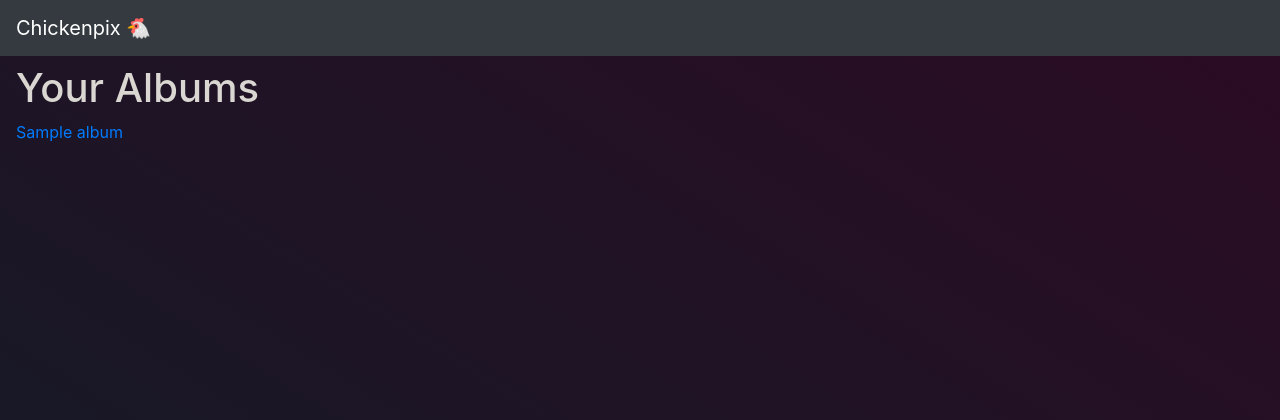
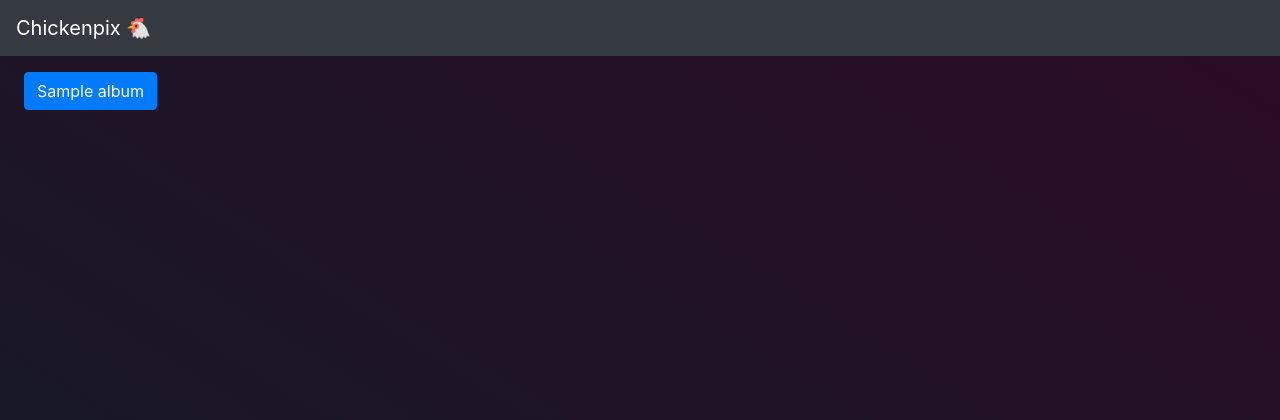
Before and after one commit to fernandogmo/chickenpix, a Django app: template templates/albums.html in a window 1280 px wide. Shown: the top 420 px of the page. Run offline with Django 3.2, Linux system fonts and the light colour scheme; the template is opened without the code that fills it: most values are stand-ins (such as "Sample title", 1, 10 or a date in 2020); some libraries are stand-ins or nearby versions.

Commit message:
Made album link pretty buttons

```diff
--- a/templates/albums.html
+++ b/templates/albums.html
@@ -3,13 +3,20 @@
 
 {% block title %}Home · {{ block.super }}{% endblock %}
 
+{% block heading %}
+  Your Albums
+{% endblock %}
+
 {% block content %}
-<h1>Your Albums</h1>
-{% if albums|length < 1 %}
-  <p>Albums you upload will appear here.</p>
-{% else %}
-  {% for album in albums %}
-    <p><a href="/gallery/{{ album.id }}/{{ album.archive_id.id }}">{{ album.title }}</a></p>
-  {% endfor %}
-{% endif %}
+  {% if albums|length < 1 %}
+    <p style="font-size: 1.5rem;">Albums you upload will appear here.</p>
+  {% else %}
+    {% for album in albums %}
+      <div class="m-2">
+        <a class="btn btn-primary" href="/gallery/{{ album.id }}/{{ album.archive_id.id }}">
+          {{ album.title }}
+	</a>
+      </div>
+    {% endfor %}
+  {% endif %}
 {% endblock %}
```
